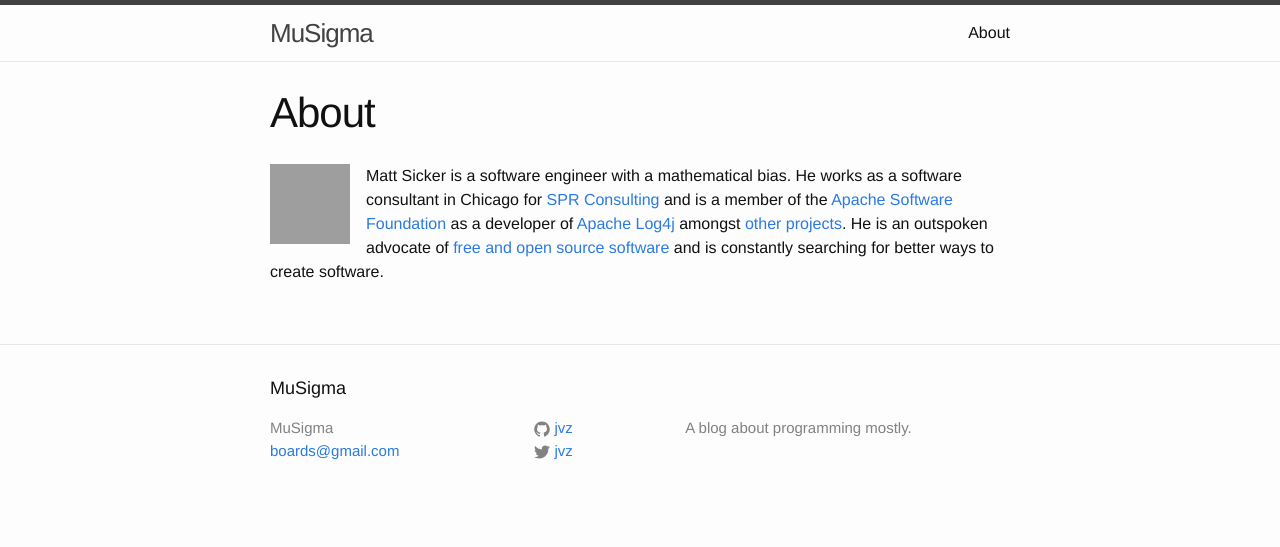
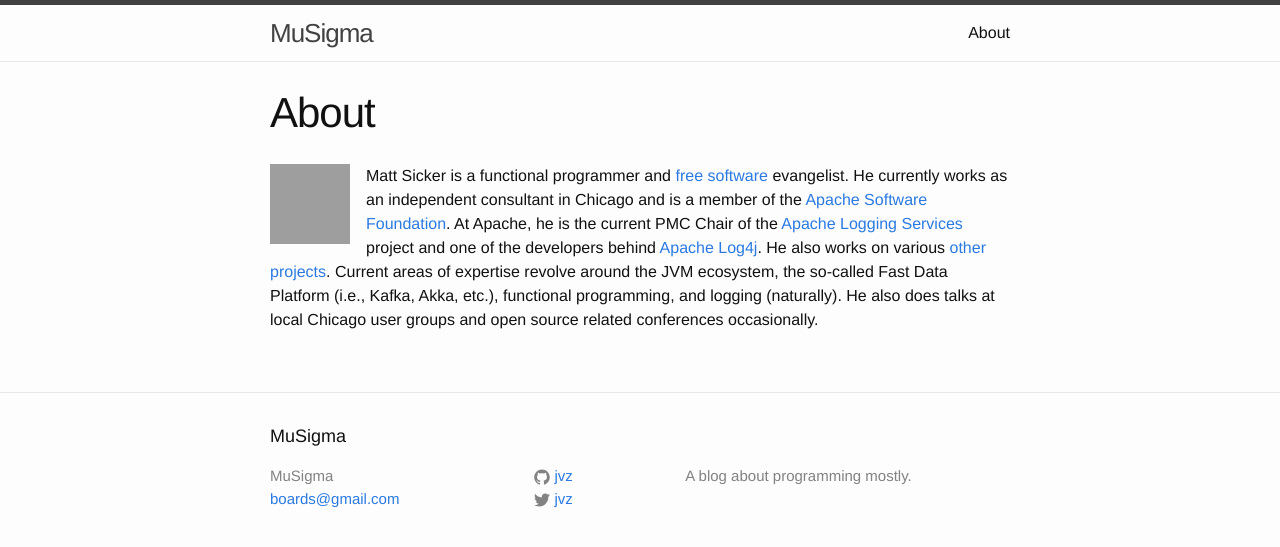
Before and after one commit to jvz/musigma.blog, a Jekyll site: the page built from about.md, in a window 1280 px wide, cut to the strip 0-547 px from the top of the page. Built offline with Jekyll 4.4.1, drawn with Linux system fonts in a browser that asks for light colours; grey boxes are pictures that could not be loaded.

Commit message:
Update about me page
No longer working with SPR. Also expands on things.

```diff
--- a/about.md
+++ b/about.md
@@ -5,15 +5,18 @@ permalink: /about/
 ---
 
 {% avatar jvz size=80 %}
-Matt Sicker is a software engineer with a mathematical bias. He works as a
-software consultant in Chicago for [SPR Consulting][spr] and is a member of the
-[Apache Software Foundation][asf] as a developer of [Apache Log4j][log4j]
-amongst [other projects][gh]. He is an outspoken advocate of
-[free and open source software][foss] and is constantly searching for better
-ways to create software.
+Matt Sicker is a functional programmer and [free software][foss] evangelist.
+He currently works as an independent consultant in Chicago and is a member of
+the [Apache Software Foundation][asf]. At Apache, he is the current PMC Chair
+of the [Apache Logging Services][logging] project and one of the developers
+behind [Apache Log4j][log4j]. He also works on various [other projects][gh].
+Current areas of expertise revolve around the JVM ecosystem, the so-called
+Fast Data Platform (i.e., Kafka, Akka, etc.), functional programming, and
+logging (naturally). He also does talks at local Chicago user groups and
+open source related conferences occasionally.
 
 [log4j]: https://logging.apache.org/log4j/2.x/
+[logging]: https://logging.apache.org/
 [gh]: https://github.com/jvz
-[spr]: http://spr.com/
 [foss]: https://www.gnu.org/philosophy/free-sw.en.html
 [asf]: https://www.apache.org/
```
